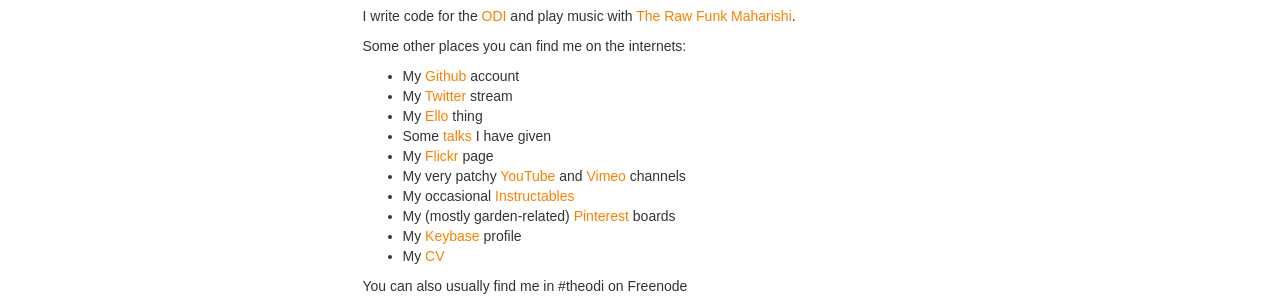
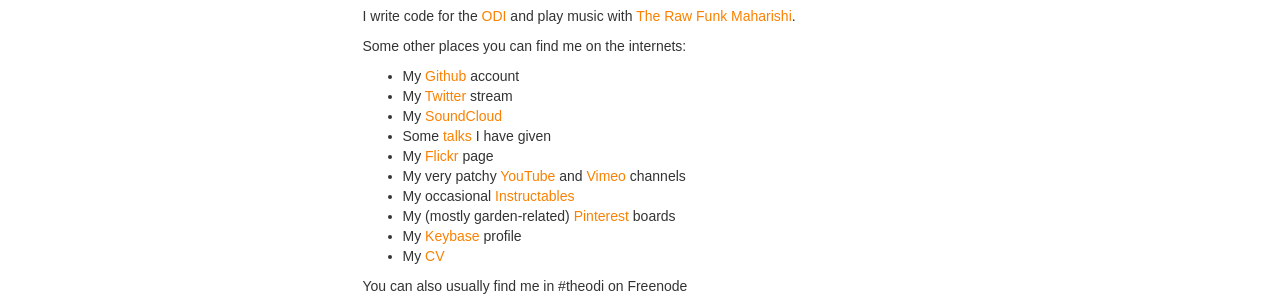
Before and after one commit to pikesley/pikesley.github.io, a Jekyll site: the page built from index.md, in a window 1280 px wide. Shown: the part 219-519 px from the top of the page. Built offline with Jekyll 4.4.1, drawn with Linux system fonts in a browser that asks for light colours; nearby versions of some CDN libraries; some web fonts are replaced.

Commit message:
SoundCloud
Closes #9

```diff
--- a/index.md
+++ b/index.md
@@ -9,7 +9,7 @@ Some other places you can find me on the internets:
 
 * My [Github](https://github.com/pikesley) account
 * My [Twitter](https://twitter.com/pikesley) stream
-* My [Ello](https://ello.co/pikesley) thing
+* My [SoundCloud](https://soundcloud.com/pikesley)
 * Some [talks](https://www.youtube.com/playlist?list=PLuPLM2FI60-M0-aWejF9WgB-Dkt1TuQXv) I have given
 * My [Flickr](http://www.flickr.com/photos/pikesley/) page
 * My very patchy [YouTube](https://www.youtube.com/user/pikesley/videos) and [Vimeo](https://vimeo.com/pikesley) channels
```
